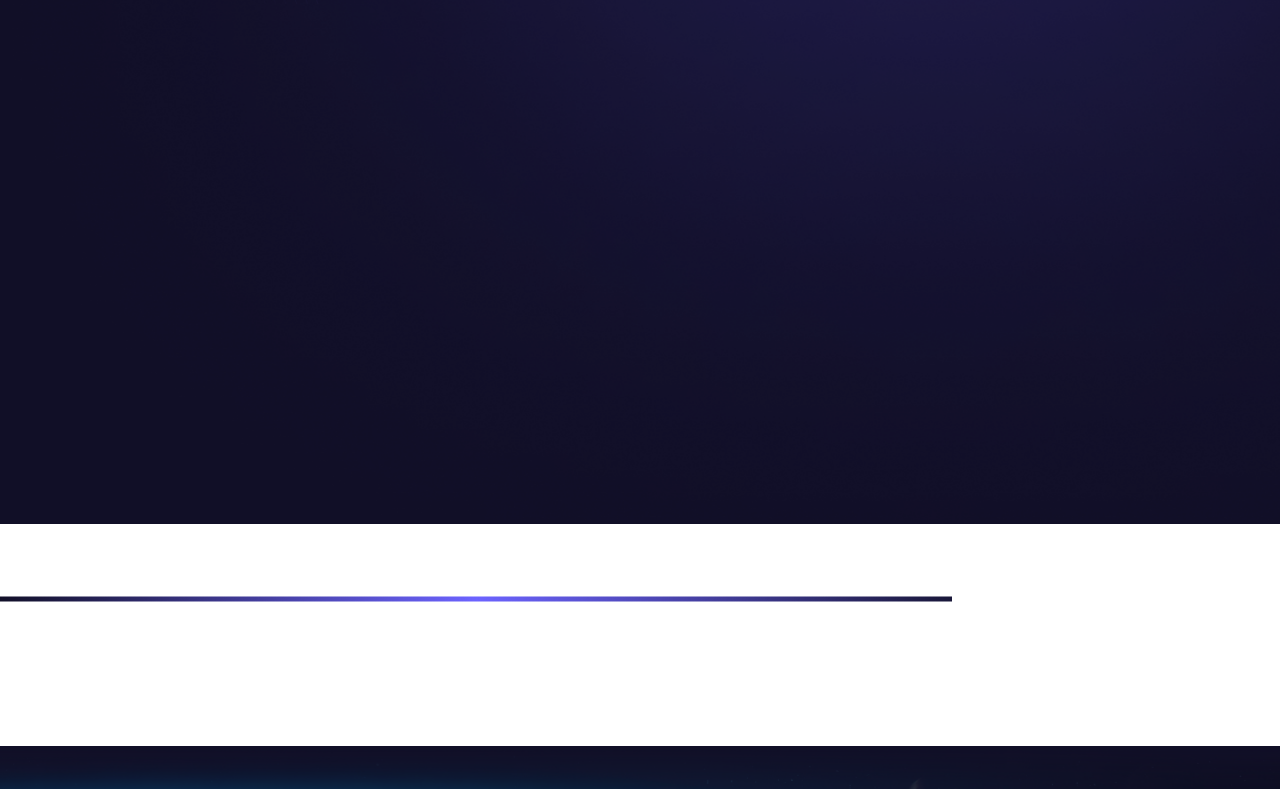
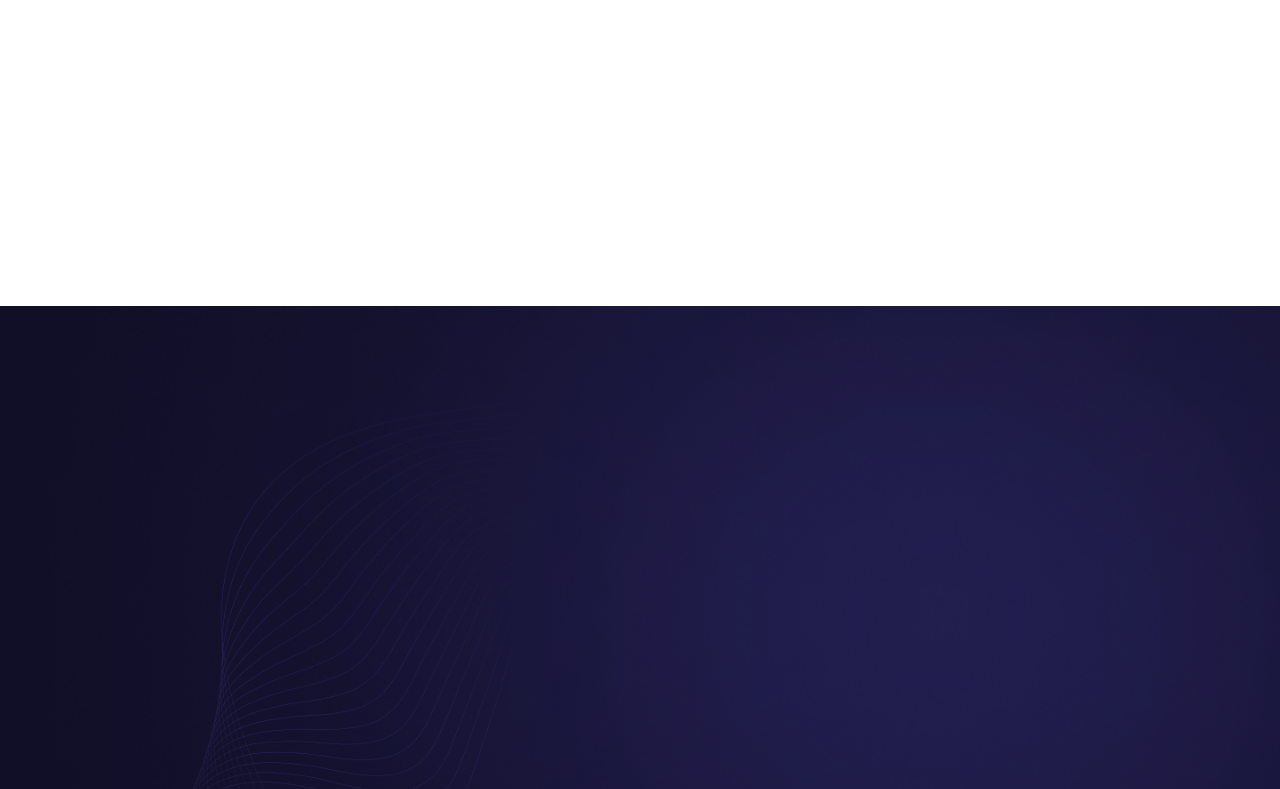
Before and after one commit to KunjSavaliya/Woxxin-new-website, a Next.js app: page / in a window 1280 px wide. Shown: the part 611-1400 px from the top of the page. Built offline with nearby package versions, Linux system fonts and the light colour scheme.

Commit message:
add new code

```diff
--- a/src/app/components/Pages/HomePage/page.jsx
+++ b/src/app/components/Pages/HomePage/page.jsx
@@ -28,32 +28,32 @@
           <div className="flex gap-80 lg:px-16 xl:px-32">
             <div className="flex flex-col mt-32 sm:mt-40 text-white gap-4 sm:gap-7 xl:gap-12 p-3 sm:px-12 md:px-24 lg:px-16 xl:px-36">
 
-              <ScrollAnimation animateIn="animate__animated animate__fadeInRight">
+              {/* <ScrollAnimation animateIn="animate__animated animate__fadeInRight"> */}
               <Text className="text-5xl md:text-5xl lg:text-5xl xl:text-[95px] font-bold text-white text-gradient text-start ">
                 Accelerate Your App / H5 Game Growth
               </Text>
-              </ScrollAnimation>
-              <ScrollAnimation animateIn="animate__animated animate__fadeInLeft">
+              {/* </ScrollAnimation> */}
+              {/* <ScrollAnimation animateIn="animate__animated animate__fadeInLeft"> */}
 
-                <Text className="text-[20px] md:text-2xl lg:text-2xl xl:text-[30px] text-white font-medium text-start animate__animated animate__fadeInRight">
+              <Text className="text-[20px] md:text-2xl lg:text-2xl xl:text-[30px] text-white font-medium text-start ">
                 Woxxin Solutions is a dynamic company focused on creating innovative Mobile Applications and engaging Mobile games, boasting over 650 million downloads globally.
               </Text>
-              </ScrollAnimation>
-              <ScrollAnimation animateIn=" animate__animated animate__fadeInUp">
+              {/* </ScrollAnimation> */}
+              {/* <ScrollAnimation animateIn=" animate__animated animate__fadeInUp"> */}
 
               <Text className="text-xl md:text-2xl lg:text-3xl xl:text-[25px] text-[#ffffff]">
                 PUBLISHER
               </Text>
 
               {/* Image with fadeInUp */}
-                <img
+              {/* <img
                   src="/HomePages/line.png"
                   alt="Advertisers Icon"
                   className="animate__animated animate__fadeInUp"
-                />
+                /> */}
 
               {/* Stats Blocks with fadeInUp */}
-                <div className="flex flex-wrap md:flex-nowrap justify-center divide-y md:divide-y-0 md:divide-x divide-[#9387FF] mb-[100px] animate__animated animate__fadeInUp">
+              <div className="flex flex-wrap md:flex-nowrap justify-center divide-y md:divide-y-0 md:divide-x divide-[#9387FF] mb-[100px] ">
                 {/* Block 1 */}
                 <div className="flex flex-col w-full md:w-auto max-w-[300px] px-6 py-6 text-start space-y-2">
                   <Text className="text-xl md:text-2xl lg:text-3xl xl:text-[35px] text-white">
@@ -86,7 +86,7 @@
                 </div>
 
               </div>
-              </ScrollAnimation>
+              {/* </ScrollAnimation> */}
 
             </div>
           </div>
@@ -117,7 +117,7 @@
 
             <div className='mt-5 contents'>
               <div className='contents'>
-                <ScrollAnimation animateIn="animate__animated animate__fadeInUp">
+                {/* <ScrollAnimation animateIn="animate__animated animate__fadeInUp"> */}
 
                 <div className='animate__animated animate__fadeInUp'>
                   <Text size="text-[45px] md:text-[65px] lg:text-[65px] xl:text-[115px] font-bold text-white text-gradient text-center text2-gradient">
@@ -127,7 +127,7 @@
                     Global Downloads
                   </Text>
                 </div>
-                </ScrollAnimation>
+                {/* </ScrollAnimation> */}
                 <img
                   src="/HomePages/Appimg.png"
                   alt="Advertisers Icon"
@@ -135,7 +135,7 @@
                 />
               </div>
             </div>
-            <ScrollAnimation animateIn="animate__animated animate__fadeInUp">
+            {/* <ScrollAnimation animateIn="animate__animated animate__fadeInUp"> */}
 
 
             <div className='animate__animated animate__fadeInUp'>
@@ -146,7 +146,7 @@
                 Monthly Active Users
               </Text>
             </div>
-            </ScrollAnimation>
+            {/* </ScrollAnimation> */}
           </div>
 
         </div>
@@ -170,14 +170,14 @@
                 className="w-full mt-[-4px] h-[200px] sm:h-[250px] xl:h-[250px] lg:h-[250px] md:h-[200px]"
               />
             </div>
-            <ScrollAnimation animateIn="animate__animated animate__fadeInUp">
+            {/* <ScrollAnimation animateIn="animate__animated animate__fadeInUp"> */}
 
             <div className=''>
               <Text className="text-center text-xl mt-[-130px] font-extralight leading-relaxed text-white text-[50px]  sm:text-[60px]  md:text-[50px] lg:text-[70px] xl:text-[90px] text-gradient-mobileApp">
                 Mobile Apps
               </Text>
             </div>
-            </ScrollAnimation>
+            {/* </ScrollAnimation> */}
 
             <div className='flex justify-center'>
               <img
--- a/src/app/layout.js
+++ b/src/app/layout.js
@@ -14,7 +14,7 @@
     <html lang="en">
       <body
       >
-        {/* <Navbar/> */}
+        <Navbar />
         {children}
         <Footer />
       </body>
```
Lines whose indentation alone changed are shown as unchanged.
